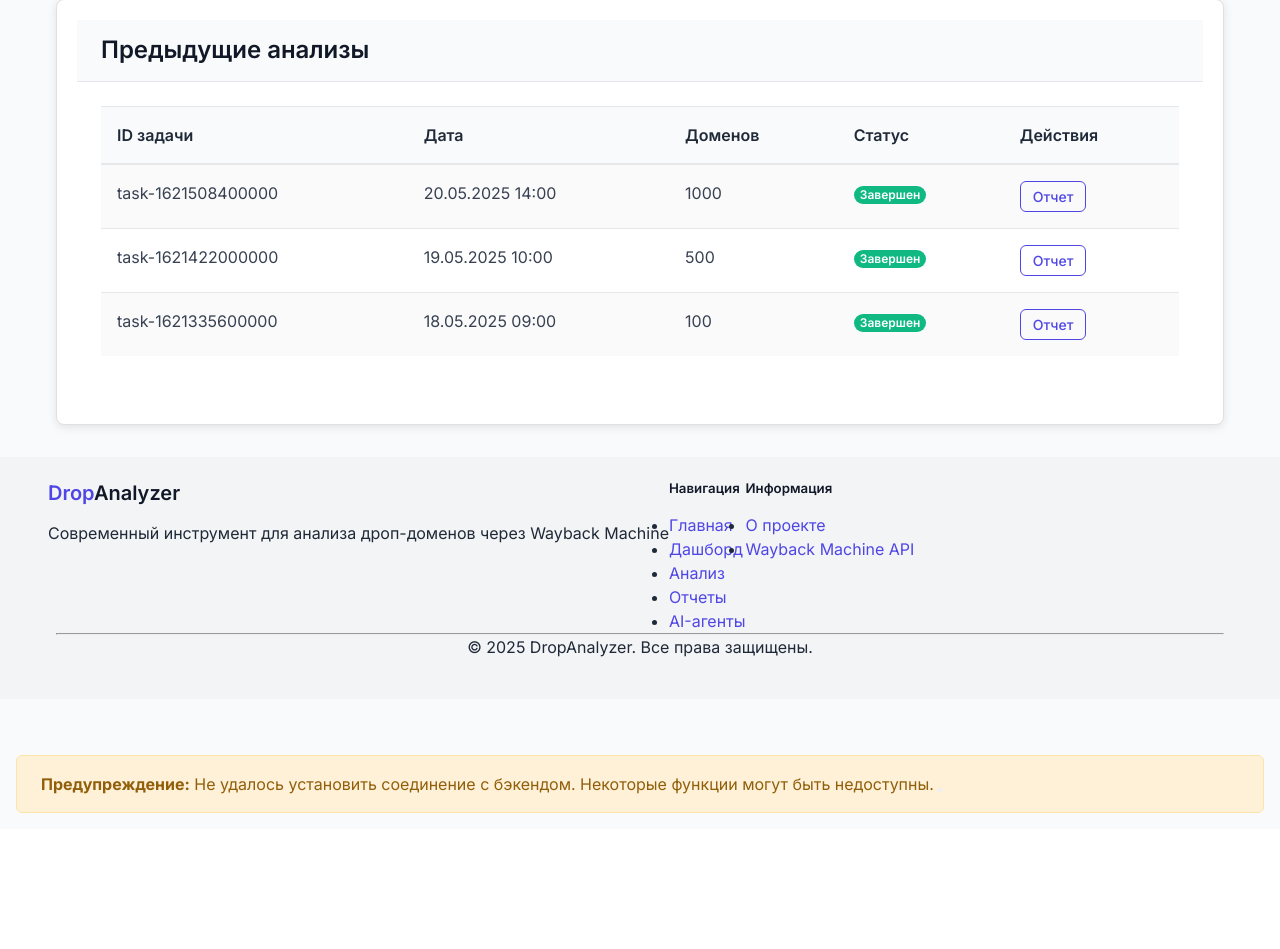
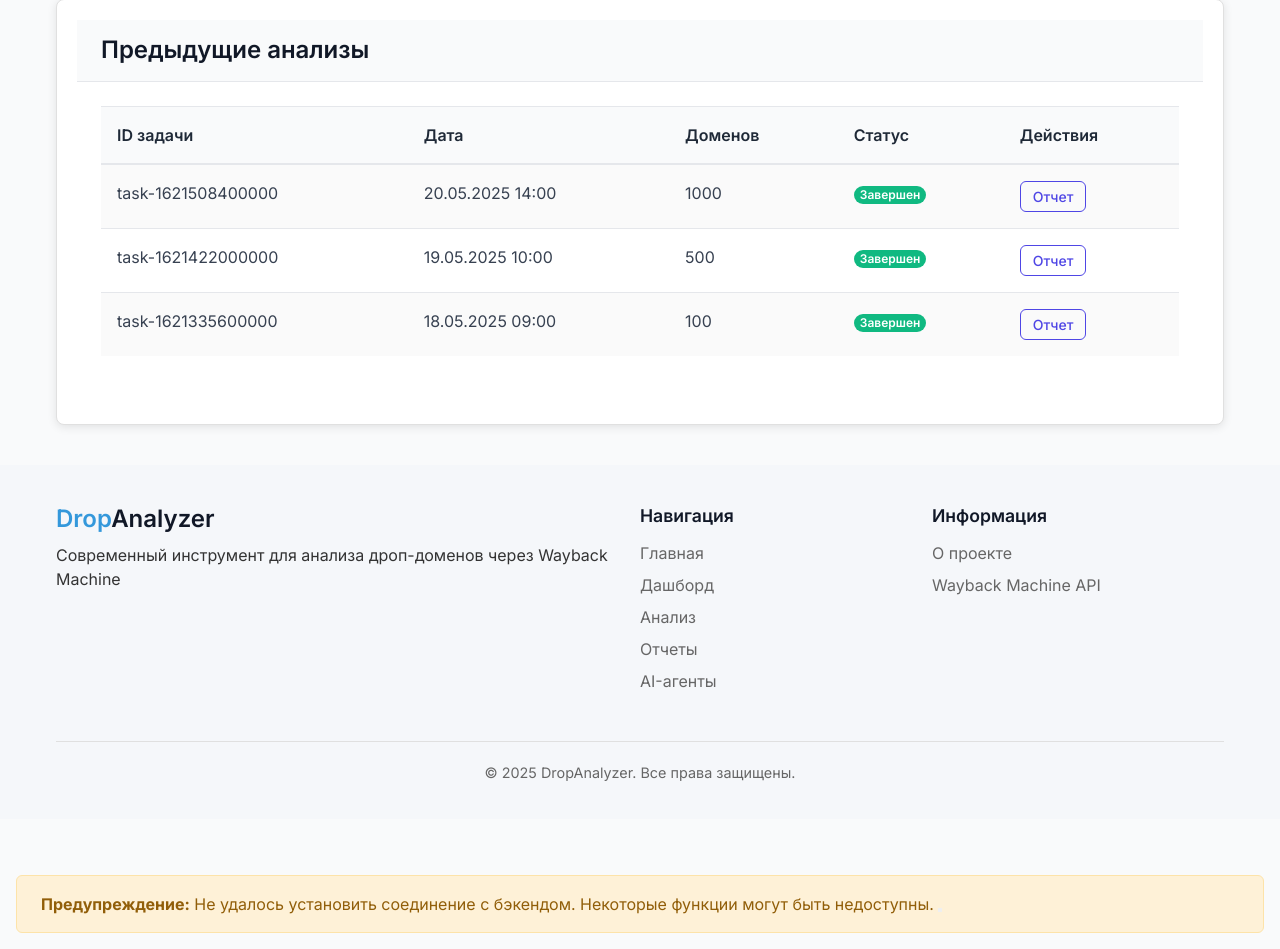
Before and after one commit to Dmirty-Zhilin/frontend_next, a Node server app: page /analysis/ in a window 1280 px wide. Shown: the part 1321-2270 px from the top of the page. Before the commit the page ends 2134 px from the top, so only its background shows below. Run offline with Node 20, Linux system fonts and the light colour scheme.

Commit message:
Добавление инлайновых стилей для футера и базового JavaScript для переключения темы

```diff
--- a/views/partials/footer.ejs
+++ b/views/partials/footer.ejs
@@ -1,14 +1,14 @@
 <!-- Подвал сайта -->
-<footer class="bg-light p-4 mt-5">
+<footer class="footer">
     <div class="container">
-        <div class="row">
-            <div class="col-md-6">
-                <h4><span class="text-primary">Drop</span>Analyzer</h4>
+        <div class="footer-content">
+            <div class="footer-brand">
+                <h4><span class="accent-color">Drop</span>Analyzer</h4>
                 <p>Современный инструмент для анализа дроп-доменов через Wayback Machine</p>
             </div>
-            <div class="col-md-3">
+            <div class="footer-nav">
                 <h5>Навигация</h5>
-                <ul class="list-unstyled">
+                <ul>
                     <li><a href="/">Главная</a></li>
                     <li><a href="/dashboard">Дашборд</a></li>
                     <li><a href="/analysis">Анализ</a></li>
@@ -16,17 +16,128 @@
                     <li><a href="/ai-agents">AI-агенты</a></li>
                 </ul>
             </div>
-            <div class="col-md-3">
+            <div class="footer-info">
                 <h5>Информация</h5>
-                <ul class="list-unstyled">
+                <ul>
                     <li><a href="/about">О проекте</a></li>
                     <li><a href="https://github.com/wayback-machine/wayback" target="_blank">Wayback Machine API</a></li>
                 </ul>
             </div>
         </div>
         <hr>
-        <div class="text-center">
+        <div class="footer-copyright">
             <p>&copy; 2025 DropAnalyzer. Все права защищены.</p>
         </div>
     </div>
 </footer>
+
+<style>
+    /* Стили для футера */
+    .footer {
+        background-color: var(--bg-secondary);
+        padding: 40px 0 20px;
+        margin-top: 40px;
+        color: var(--text-primary);
+    }
+
+    .footer-content {
+        display: flex;
+        flex-wrap: wrap;
+        justify-content: space-between;
+        margin-bottom: 20px;
+    }
+
+    .footer-brand {
+        flex: 0 0 100%;
+        margin-bottom: 20px;
+    }
+
+    .footer-brand h4 {
+        font-size: 1.5rem;
+        margin-bottom: 10px;
+    }
+
+    .footer-brand .accent-color {
+        color: var(--accent-color);
+    }
+
+    .footer-nav, .footer-info {
+        flex: 0 0 100%;
+        margin-bottom: 20px;
+    }
+
+    .footer h5 {
+        font-size: 1.1rem;
+        margin-bottom: 15px;
+        font-weight: 600;
+    }
+
+    .footer ul {
+        list-style: none;
+        padding: 0;
+        margin: 0;
+    }
+
+    .footer ul li {
+        margin-bottom: 8px;
+    }
+
+    .footer ul li a {
+        color: var(--text-secondary);
+        text-decoration: none;
+        transition: color 0.3s;
+    }
+
+    .footer ul li a:hover {
+        color: var(--accent-color);
+    }
+
+    .footer hr {
+        border: 0;
+        border-top: 1px solid var(--border-color);
+        margin: 20px 0;
+    }
+
+    .footer-copyright {
+        text-align: center;
+        font-size: 0.9rem;
+        color: var(--text-secondary);
+    }
+
+    /* Адаптивность для планшетов и десктопов */
+    @media (min-width: 768px) {
+        .footer-brand {
+            flex: 0 0 50%;
+        }
+
+        .footer-nav, .footer-info {
+            flex: 0 0 25%;
+        }
+    }
+</style>
+
+<script>
+    // Базовый JavaScript для функциональности темы
+    document.addEventListener('DOMContentLoaded', function() {
+        const themeToggle = document.getElementById('theme-toggle');
+        const htmlRoot = document.documentElement;
+        const themeIcon = document.querySelector('.theme-toggle-icon');
+
+        // Функция переключения темы
+        function toggleTheme() {
+            const currentTheme = htmlRoot.getAttribute('data-theme');
+            const newTheme = currentTheme === 'light' ? 'dark' : 'light';
+
+            htmlRoot.setAttribute('data-theme', newTheme);
+            themeIcon.textContent = newTheme === 'light' ? '🌙' : '☀️';
+
+            // Сохраняем выбор пользователя в куки
+            document.cookie = `theme=${newTheme}; path=/; max-age=31536000`;
+        }
+
+        // Добавляем обработчик события для кнопки переключения темы
+        if (themeToggle) {
+            themeToggle.addEventListener('click', toggleTheme);
+        }
+    });
+</script>
```
